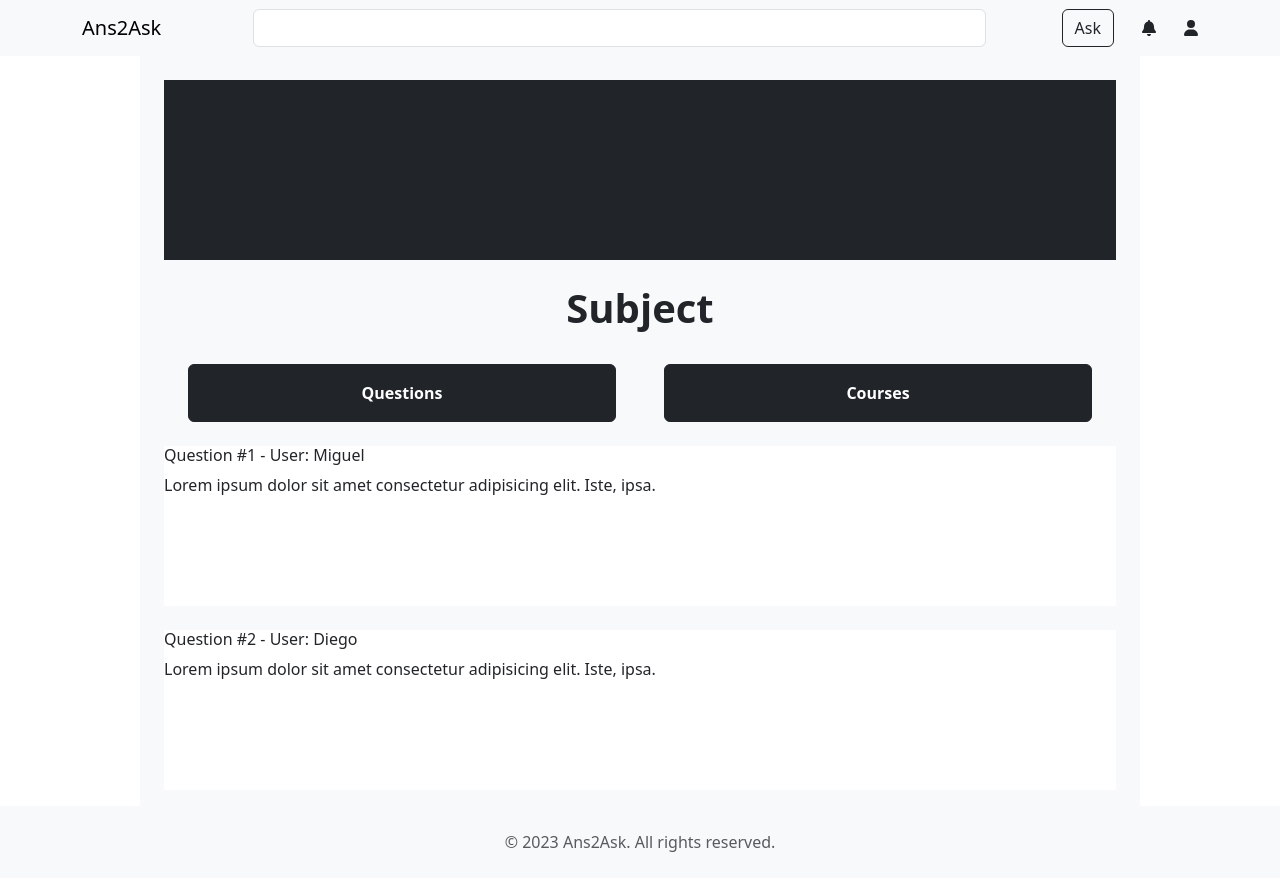
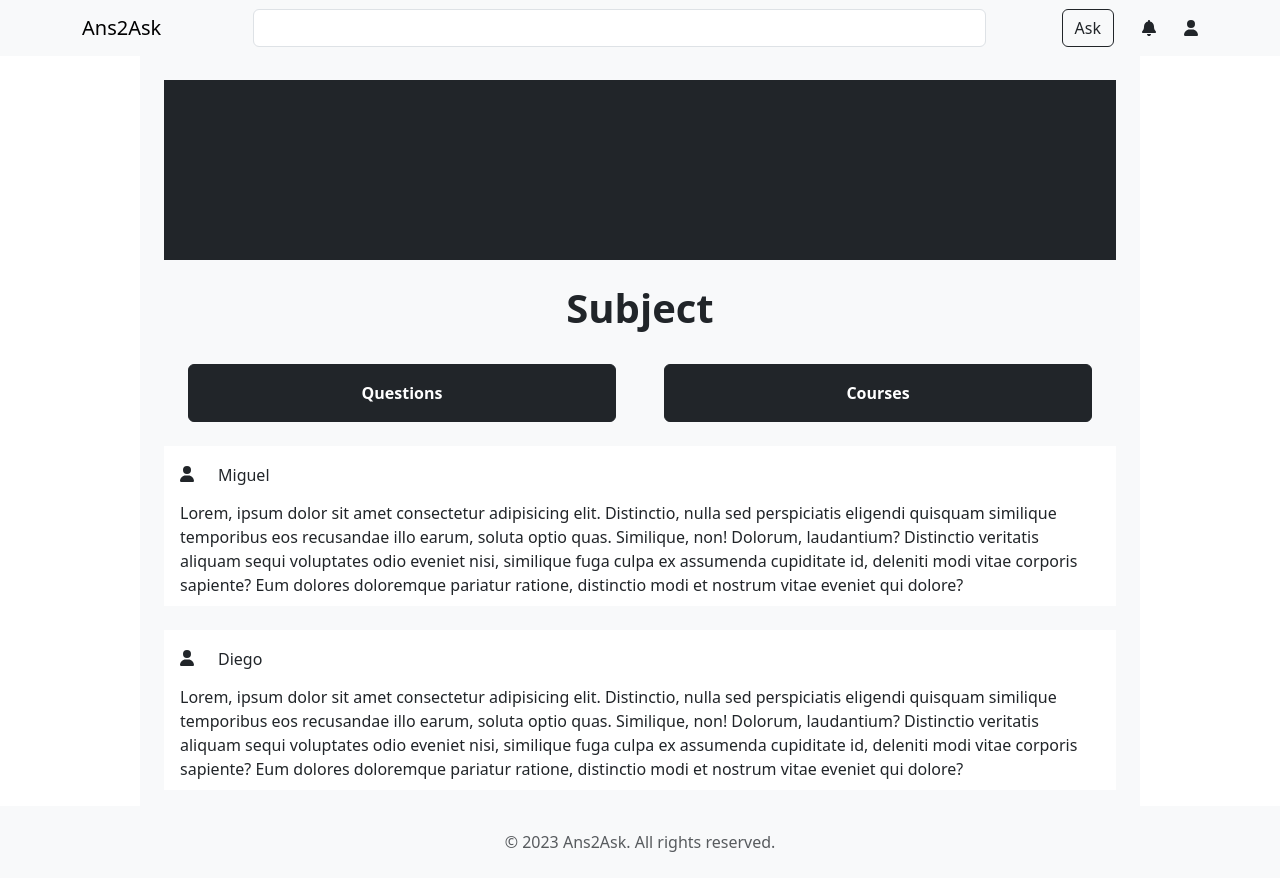
Before and after one commit to maikyh/Ans2Ask, a React (Create React App) app in the folder ans2ask-ui/: page /home in a window 1280 px wide. Built offline with nearby package versions, Linux system fonts and the light colour scheme.

Commit message:
Added row classes (bootstrap) to manage the format of each question

```diff
--- a/ans2ask-ui/src/components/Home/Home.jsx
+++ b/ans2ask-ui/src/components/Home/Home.jsx
@@ -20,8 +20,8 @@ export default function Home() {
                 </div>
 
                 <div className="">
-                    <Question id={1} user={"Miguel"} />
-                    <Question id={2} user={"Diego"} />
+                    <Question id={1} username={"Miguel"} />
+                    <Question id={2} username={"Diego"} />
                 </div>
 
             </div>
--- a/ans2ask-ui/src/components/Question/Question.jsx
+++ b/ans2ask-ui/src/components/Question/Question.jsx
@@ -1,19 +1,30 @@
 import React from "react";
+import { FontAwesomeIcon } from "@fortawesome/react-fontawesome";
+import { faBell, faUser } from "@fortawesome/free-solid-svg-icons";
 import "./Question.css";
 
-export default function Question({id, user}) {
+export default function Question({id, username, subject}) {
   return (
     <div className="question">
-        <div className="question-card bg-white mb-4">
-            <h6>
-                Question #{id} - User: {user}
-            </h6>
-            <p>
-                Lorem ipsum dolor sit amet consectetur adipisicing elit. Iste, ipsa.
-            </p>
+      <div className="question-card bg-white mb-4 p-3">
+        <div className="row">
+          <div className="col-auto">
+            <FontAwesomeIcon icon={faUser} />
+          </div>
+          <div className="col-auto">
+            <h6 className="mt-1"> {username} </h6>
+          </div>
+          <div>
+            <h6 className="" ></h6>
+          </div>
+          <div>
+
+          </div>
         </div>
-        <div>
+        <div className="col-auto">
+          <p> Lorem, ipsum dolor sit amet consectetur adipisicing elit. Distinctio, nulla sed perspiciatis eligendi quisquam similique temporibus eos recusandae illo earum, soluta optio quas. Similique, non! Dolorum, laudantium? Distinctio veritatis aliquam sequi voluptates odio eveniet nisi, similique fuga culpa ex assumenda cupiditate id, deleniti modi vitae corporis sapiente? Eum dolores doloremque pariatur ratione, distinctio modi et nostrum vitae eveniet qui dolore? </p>
         </div>
+      </div>
     </div>
   );
 }
```
